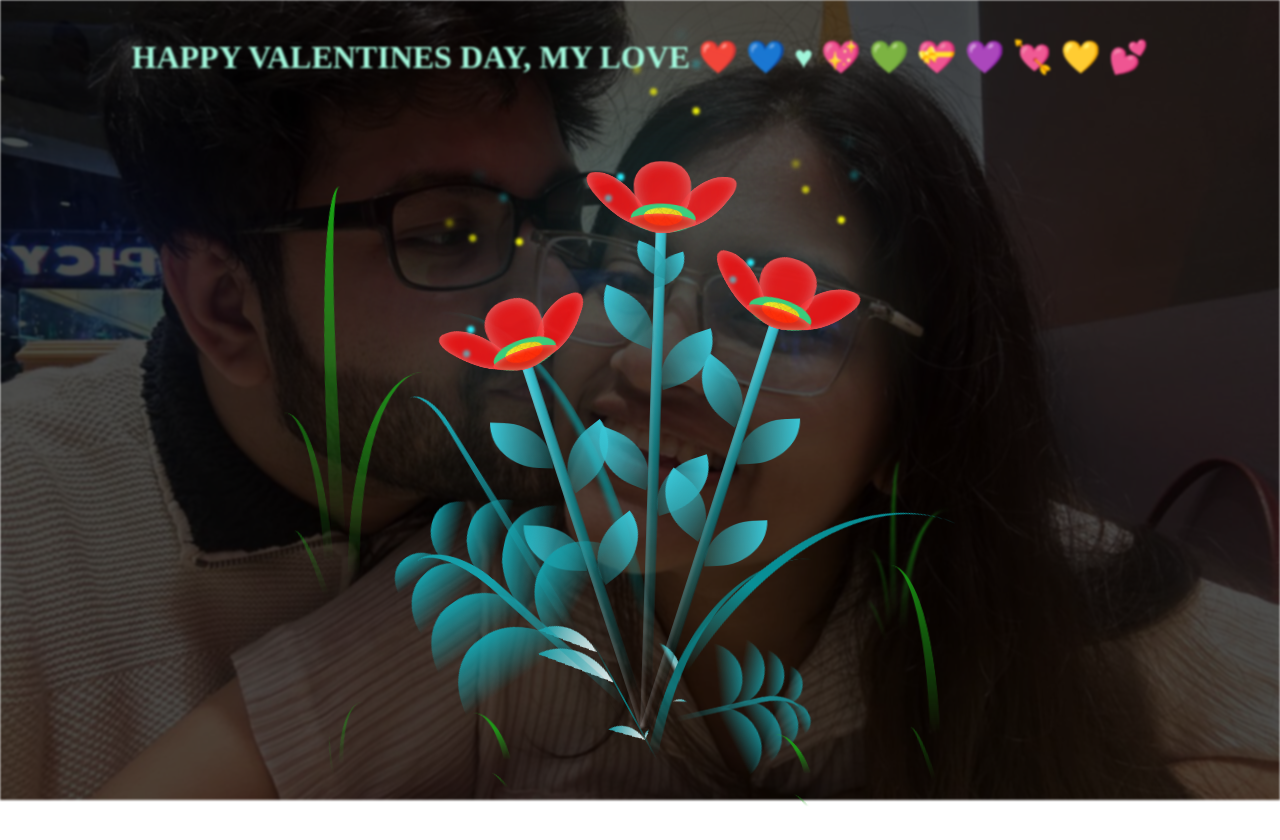
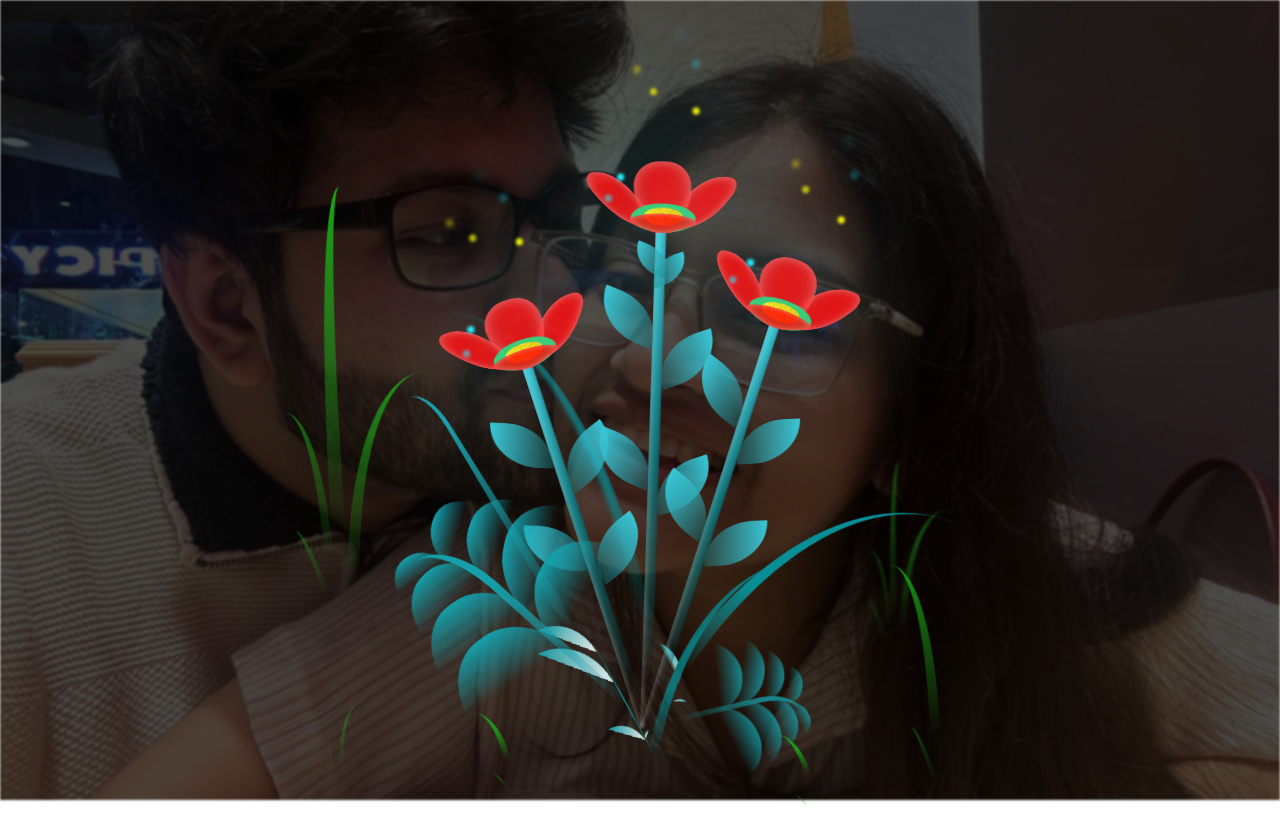
Before and after one commit to junayed-hasan/valentines_blossoming_flower, a plain HTML site: page index1.html in a window 1280 px wide. Drawn offline with Linux system fonts and the light colour scheme.

Commit message:
Update index1.html

```diff
--- a/index1.html
+++ b/index1.html
@@ -8,7 +8,7 @@
     <title>Blossoming Flowers at Magical Night</title>
 </head>
 <body class="not-loaded">
-  <div class="night" style="text-align: center;"><h1 style="color: rgb(162, 247, 219); margin-top: 3%;">HAPPY VALENTINES DAY, MY LOVE ❤️ 💙 ♥ 💖 💚 💝 💜 💘 💛 💕 </h1> </div>
+  <div class="night" style="text-align: center;"> </div>
   <div class="flowers">
 
     <div class="flower flower--1">
```
